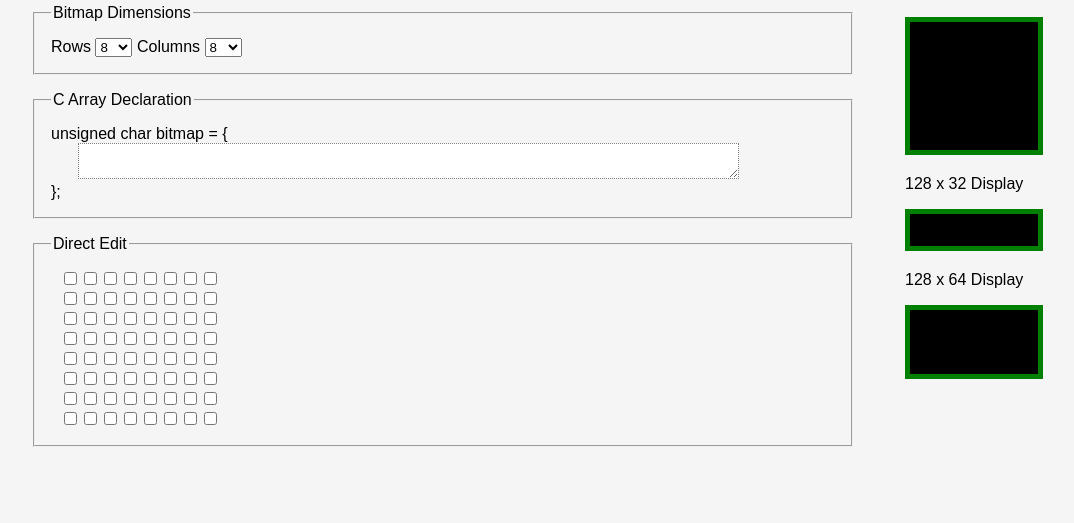
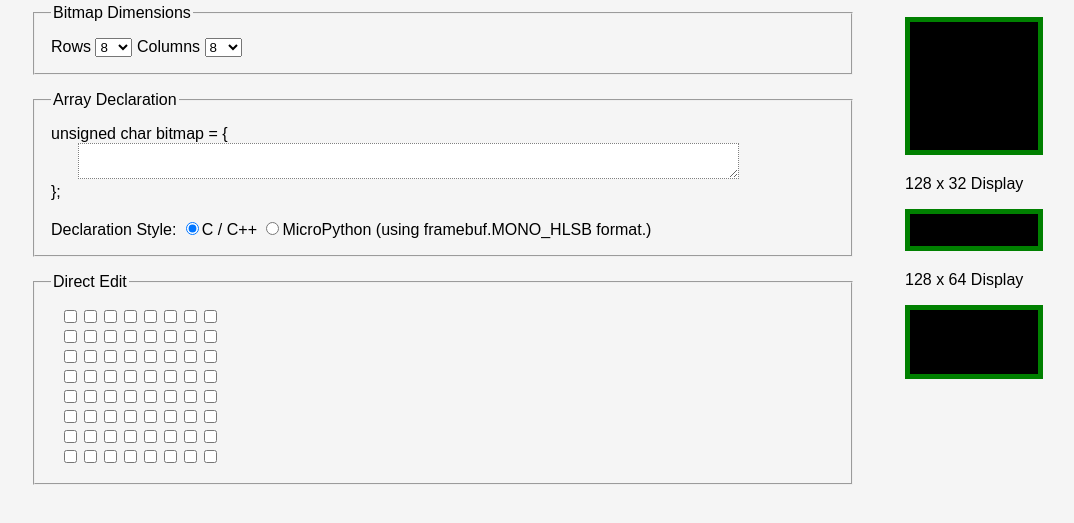
Before and after one commit to DavesCodeMusings/oled-bitmapper, a plain HTML site: page oled-bitmapper.html in a window 1280 px wide. Shown: the part 113-636 px from the top of the page, without its empty margins (97-1171 px from the left). Drawn offline with Linux system fonts and the light colour scheme.

Commit message:
Add MicroPy array style

```diff
--- a/oled-bitmapper.html
+++ b/oled-bitmapper.html
@@ -165,6 +165,17 @@
         bitmapArray.push(0);
       }
     }
+
+    function changeDeclarationStyle() {
+      if (document.getElementById('c').checked) {
+        document.getElementById('array-opener').innerHTML = 'unsigned char bitmap = {'
+        document.getElementById('array-closer').innerHTML = '};'
+      }
+      else if (document.getElementById('micropython').checked) {
+        document.getElementById('array-opener').innerHTML = 'bitmap = bytearray(['
+        document.getElementById('array-closer').innerHTML = '])'
+      }
+    }
   </script>
 
   <style>
@@ -256,12 +267,16 @@
       </fieldset>
 
       <fieldset>
-        <legend>C Array Declaration</legend>
-        <label for="array-declaration">unsigned char bitmap = {</label>
+        <legend>Array Declaration</legend>
+        <label id="array-opener" for="array-declaration">unsigned char bitmap = {</label>
         <br>
         <textarea id="array-declaration" onchange="decodeArray(this.value);" onclick="this.select();" rows="2"
           cols="80"></textarea><br>
-        };
+        <span id="array-closer">};</span>
+        <br><br>
+        Declaration Style:
+        <input type="radio" id="c" name="language" onchange="changeDeclarationStyle()" value="C" checked><label for="c">C / C++</label>
+        <input type="radio" id="micropython" name="language" onchange="changeDeclarationStyle()" value="MicroPython"><label for="micropython">MicroPython (using framebuf.MONO_HLSB format.)</label>
       </fieldset>
 
       <fieldset>
```
